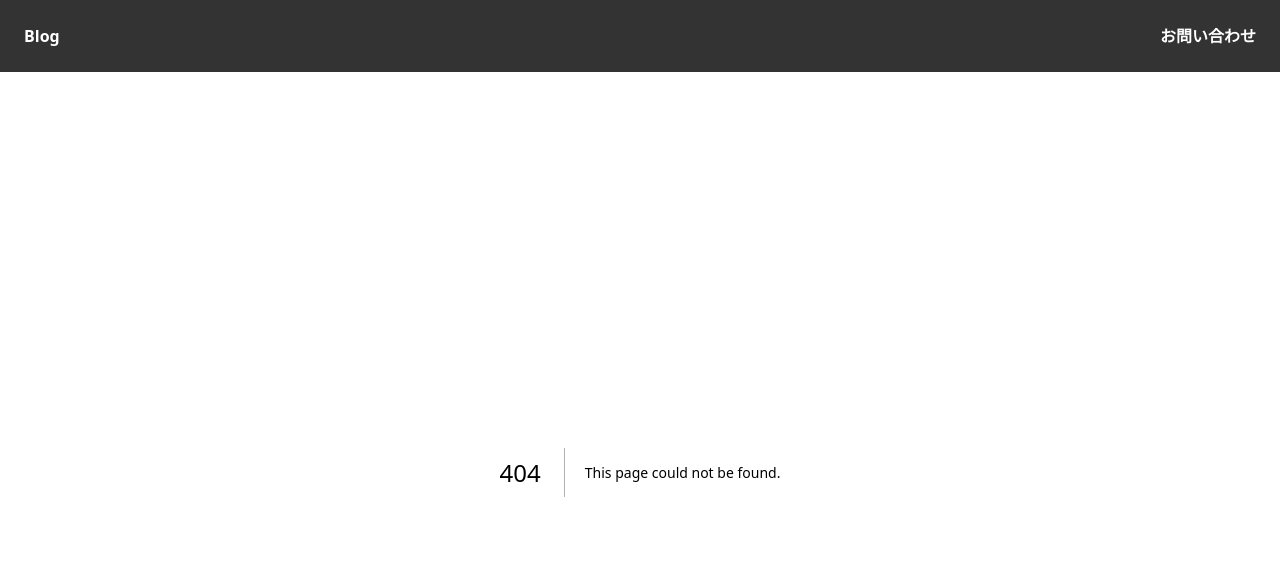
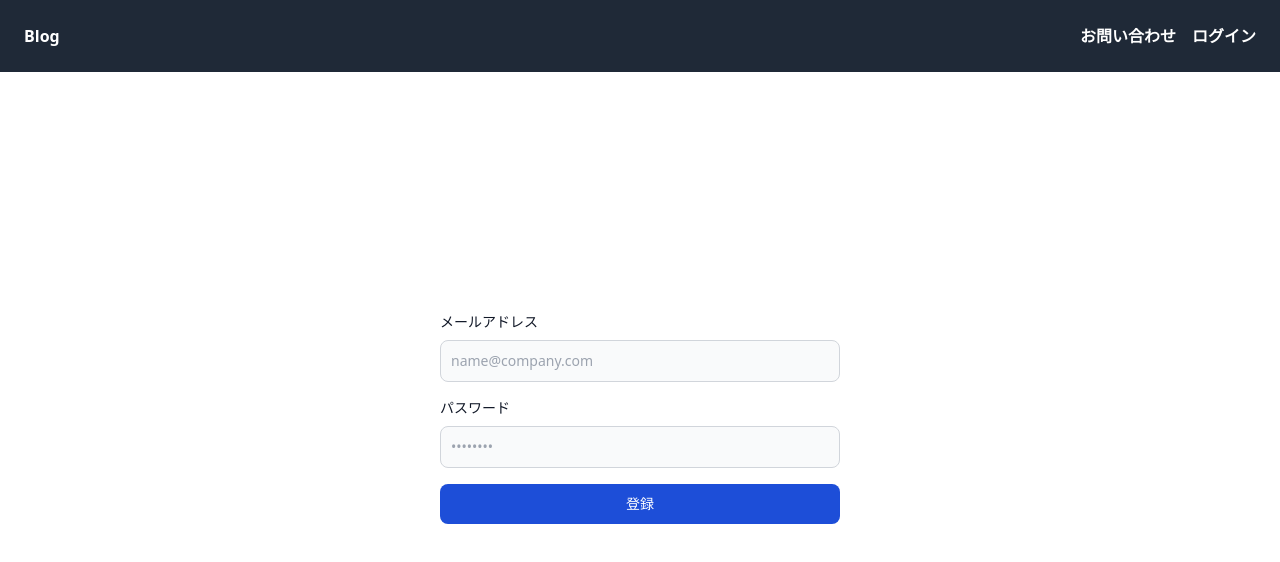
Before and after one commit to hiron166/test-app-next, a Next.js app: page /signup in a window 1280 px wide. Before the commit this address had no page. Shown: the top 562 px of the page. Built offline with nearby package versions, Linux system fonts and the light colour scheme; no server answers.

Commit message:
管理者画面アクセス制限まで実装

```diff
--- a/package.json
+++ b/package.json
@@ -13,6 +13,7 @@
     "@emotion/styled": "^11.14.1",
     "@mui/material": "^7.2.0",
     "@prisma/client": "^6.11.1",
+    "@supabase/supabase-js": "^2.53.0",
     "next": "14.2.16",
     "react": "^18",
     "react-dom": "^18",
--- a/src/app/_components/header.tsx
+++ b/src/app/_components/header.tsx
@@ -1,13 +1,42 @@
 "use client";
 import Link from "next/link";
+import { useSupabaseSession } from "../_hooks/useSupabaseSession";
+import { supabase } from "@/utils/supabase";
+import React from "react";
 
 export const Header: React.FC = () => {
+  const handleLogout = async () => {
+    await supabase.auth.signOut();
+    window.location.href = "/";
+  };
+
+  const { session, isLoading } = useSupabaseSession();
   return (
-    <>
-      <header className="flex justify-between p-6 bg-[#333] text-[#fff] font-bold">
-        <Link href="/">Blog</Link>
-        <Link href="/contact">お問い合わせ</Link>
-      </header>
-    </>
+    <header className="bg-gray-800 text-white p-6 font-bold flex justify-between items-center">
+      <Link href="/" className="header-link">
+        Blog
+      </Link>
+      {!isLoading && (
+        <div className="flex items-center gap-4">
+          {session ? (
+            <>
+              <Link href="/admin" className="header-link">
+                管理画面
+              </Link>
+              <button onClick={handleLogout}>ログアウト</button>
+            </>
+          ) : (
+            <>
+              <Link href="/contact" className="header-link">
+                お問い合わせ
+              </Link>
+              <Link href="/login" className="header-link">
+                ログイン
+              </Link>
+            </>
+          )}
+        </div>
+      )}
+    </header>
   );
 };
--- /dev/null
+++ b/src/app/_hooks/useSupabaseSession.ts
@@ -0,0 +1,24 @@
+import { supabase } from "@/utils/supabase";
+import { Session } from "@supabase/supabase-js";
+import { useEffect, useState } from "react";
+
+export const useSupabaseSession = () => {
+  // undefind: ログイン状態ロード中, null: ログインしていない, Session: ログインしている
+  const [session, setSession] = useState<Session | null | undefined>(undefined);
+  const [token, setToken] = useState<string | null>(null);
+  const [isLoading, setIsLoading] = useState(true);
+
+  useEffect(() => {
+    const fetcher = async () => {
+      const {
+        data: { session },
+      } = await supabase.auth.getSession(); //現在ログイン中かどうかのチェック 未ログインであれば、nullが返却される
+      setSession(session);
+      setToken(session?.access_token || null);
+      setIsLoading(false);
+    };
+    fetcher();
+  }, []);
+
+  return { session, token, isLoading };
+};
--- /dev/null
+++ b/src/app/admin/_hooks/useRouteGuard.ts
@@ -0,0 +1,18 @@
+import { useSupabaseSession } from "@/app/_hooks/useSupabaseSession";
+import { useRouter } from "next/navigation";
+import { useEffect } from "react";
+
+export const useRouteGuard = () => {
+  const router = useRouter();
+  const { session } = useSupabaseSession();
+
+  useEffect(() => {
+    if (session === undefined) return; //sessionがundefinedの場合は読み込み中なので何もしない
+    const fetcher = async () => {
+      if (session === null) {
+        router.replace("/login");
+      }
+    };
+    fetcher();
+  }, [session, router]);
+};
--- a/src/app/admin/layout.tsx
+++ b/src/app/admin/layout.tsx
@@ -2,12 +2,15 @@
 
 import Link from "next/link";
 import { usePathname } from "next/navigation";
+import { useRouteGuard } from "./_hooks/useRouteGuard";
 
 export default function AdminLayout({
   children,
 }: {
   children: React.ReactNode;
 }) {
+  useRouteGuard();
+
   const pathname = usePathname();
   const isSelected = (href: string) => {
     return pathname.includes(href);
--- /dev/null
+++ b/src/app/login/page.tsx
@@ -0,0 +1,73 @@
+"use client";
+
+import { supabase } from "@/utils/supabase";
+import { useRouter } from "next/navigation";
+import { useState } from "react";
+
+export default function Page() {
+  const [email, setEmail] = useState("");
+  const [password, setPassword] = useState("");
+  const router = useRouter();
+
+  const handleSubmit = async (e: React.FormEvent<HTMLFormElement>) => {
+    e.preventDefault();
+
+    const { error } = await supabase.auth.signInWithPassword({
+      email,
+      password,
+    });
+    if (error) {
+      alert("ログインに失敗しました");
+    } else {
+      router.replace("/admin/posts");
+    }
+  };
+  return (
+    <div className="flex justify-center pt-[240px]">
+      <form onSubmit={handleSubmit} className="space-y-4 w-full max-w-[400px]">
+        <div>
+          <label
+            htmlFor="email"
+            className="block mb-2 text-sm font-medium text-gray-900"
+          >
+            メールアドレス
+          </label>
+          <input
+            type="email"
+            name="email"
+            id="email"
+            className="bg-gray-50 border border-gray-300 text-gray-900 text-sm rounded-lg focus:ring-blue-500 focus:border-blue-500 block w-full p-2.5"
+            placeholder="name@company.com"
+            required
+            onChange={(e) => setEmail(e.target.value)}
+          />
+        </div>
+        <div>
+          <label
+            htmlFor="password"
+            className="block mb-2 text-sm font-medium text-gray-900"
+          >
+            パスワード
+          </label>
+          <input
+            type="password"
+            name="password"
+            id="password"
+            placeholder="••••••••"
+            className="bg-gray-50 border border-gray-300 text-gray-900 text-sm rounded-lg focus:ring-blue-500 focus:border-blue-500 block w-full p-2.5"
+            required
+            onChange={(e) => setPassword(e.target.value)}
+          />
+        </div>
+        <div>
+          <button
+            type="submit"
+            className="w-full text-white bg-blue-700 hover:bg-blue-800 focus:ring-4 focus:outline-none focus:ring-blue-300 font-medium rounded-lg text-sm px-5 py-2.5 text-center"
+          >
+            ログイン
+          </button>
+        </div>
+      </form>
+    </div>
+  );
+}
--- /dev/null
+++ b/src/app/signup/page.tsx
@@ -0,0 +1,78 @@
+"use client";
+
+import { supabase } from "@/utils/supabase";
+import { useState } from "react";
+
+export default function Page() {
+  const [email, setEmail] = useState("");
+  const [password, setPassword] = useState("");
+
+  const handleSubmit = async (e: React.FormEvent<HTMLFormElement>) => {
+    e.preventDefault();
+
+    const { error } = await supabase.auth.signUp({
+      email,
+      password,
+      options: {
+        emailRedirectTo: "http://localhost:3000/login",
+      },
+    });
+    if (error) {
+      alert("登録に失敗しました");
+    } else {
+      setEmail("");
+      setPassword("");
+      alert("確認メールを送信しました。");
+    }
+  };
+  return (
+    <div className="flex justify-center pt-[240px]">
+      <form onSubmit={handleSubmit} className="space-y-4 w-full max-w-[400px]">
+        <div>
+          <label
+            htmlFor="email"
+            className="block mb-2 text-sm font-medium text-gray-900"
+          >
+            メールアドレス
+          </label>
+          <input
+            type="email"
+            name="email"
+            id="email"
+            className="bg-gray-50 border border-gray-300 text-gray-900 text-sm rounded-lg focus:ring-blue-500 focus:border-blue-500 block w-full p-2.5"
+            placeholder="name@company.com"
+            required
+            onChange={(e) => setEmail(e.target.value)}
+            value={email}
+          />
+        </div>
+        <div>
+          <label
+            htmlFor="password"
+            className="block mb-2 text-sm font-medium text-gray-900"
+          >
+            パスワード
+          </label>
+          <input
+            type="password"
+            name="password"
+            id="password"
+            className="bg-gray-50 border border-gray-300 text-gray-900 text-sm rounded-lg focus:ring-blue-500 focus:border-blue-500 block w-full p-2.5"
+            placeholder="••••••••"
+            required
+            onChange={(e) => setPassword(e.target.value)}
+            value={password}
+          />
+        </div>
+        <div>
+          <button
+            type="submit"
+            className="w-full text-white bg-blue-700 hover:bg-blue-800 focus:ring-4 focus:outline-none focus:ring-blue-300 font-medium rounded-lg text-sm px-5 py-2.5 text-center"
+          >
+            登録
+          </button>
+        </div>
+      </form>
+    </div>
+  );
+}
--- /dev/null
+++ b/src/utils/supabase.ts
@@ -0,0 +1,6 @@
+import { createClient } from '@supabase/supabase-js'
+
+export const supabase = createClient(
+  process.env.NEXT_PUBLIC_SUPABASE_URL!,
+  process.env.NEXT_PUBLIC_SUPABASE_ANON_KEY!,
+)
```
Also changed, not shown: 1 other file (tests, documents, lock files or other folders).
